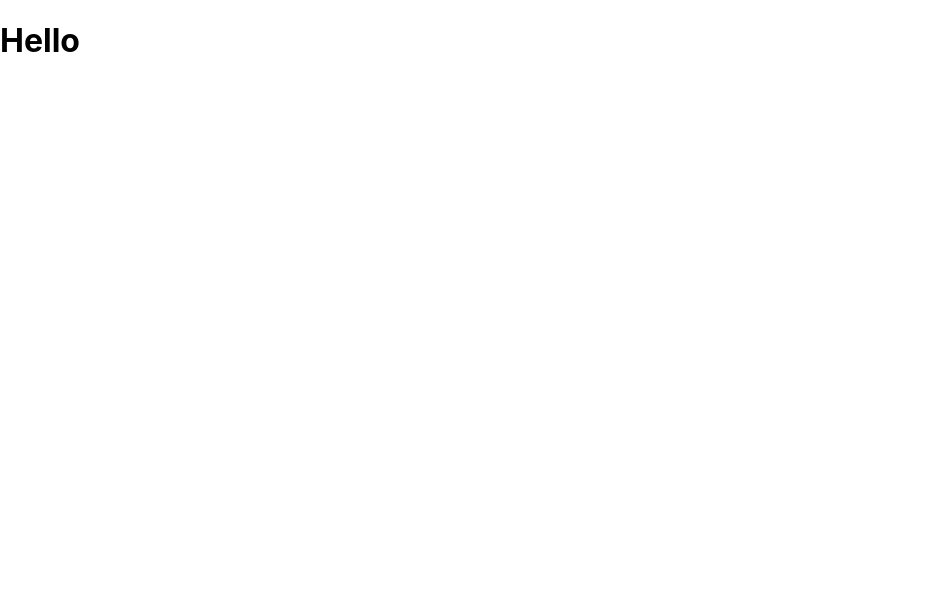
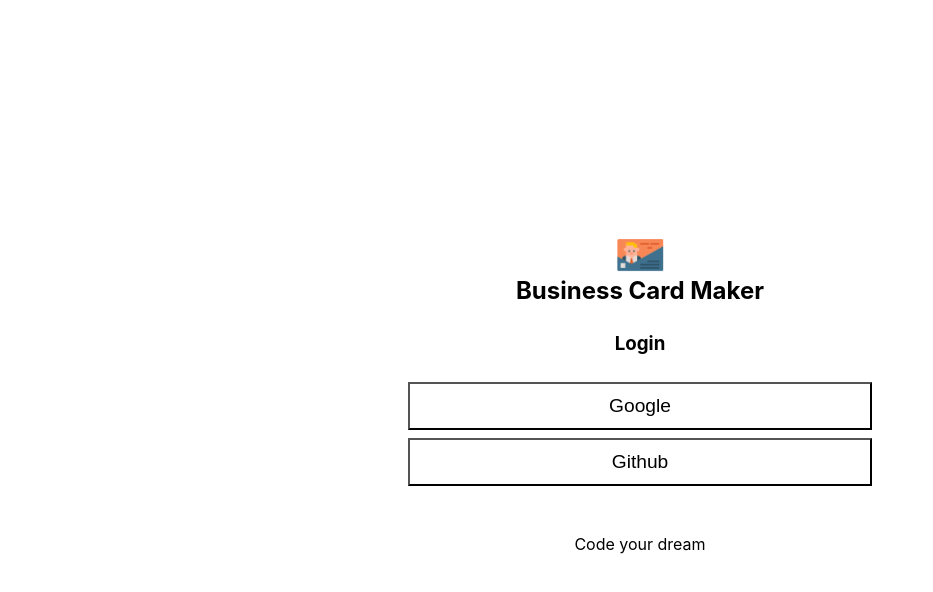
Before and after one commit to wangkobong/card-maker, a React (Create React App) app: page / in a window 1280 px wide. Shown: the top 592 px of the page, without its empty margins (0-933 px from the left). Built offline with nearby package versions, Linux system fonts and the light colour scheme; no server answers.

Commit message:
add login component

```diff
--- a/src/App.css
+++ /dev/null
@@ -1,38 +0,0 @@
-.App {
-  text-align: center;
-}
-
-.App-logo {
-  height: 40vmin;
-  pointer-events: none;
-}
-
-@media (prefers-reduced-motion: no-preference) {
-  .App-logo {
-    animation: App-logo-spin infinite 20s linear;
-  }
-}
-
-.App-header {
-  background-color: #282c34;
-  min-height: 100vh;
-  display: flex;
-  flex-direction: column;
-  align-items: center;
-  justify-content: center;
-  font-size: calc(10px + 2vmin);
-  color: white;
-}
-
-.App-link {
-  color: #61dafb;
-}
-
-@keyframes App-logo-spin {
-  from {
-    transform: rotate(0deg);
-  }
-  to {
-    transform: rotate(360deg);
-  }
-}
--- a/src/app.jsx
+++ b/src/app.jsx
@@ -1,9 +1,12 @@
 import React from 'react';
-import './app.css';
+import Login from './components/login/login';
+import styles from './app.module.css';
 
-function App() {
+function App( {authService} ) {
   return (
-    <h1>Hello</h1>
+    <div className={styles.app}>
+      <Login authService={authService}/>
+    </div>
   )
 }
 
--- /dev/null
+++ b/src/app.module.css
@@ -0,0 +1,14 @@
+@value makerGrey from '/src/common/colors.css';
+
+* {
+  box-sizing: border-box;
+}
+
+.app {
+  width: 100%;
+  height: 100vh;
+  display: flex;
+  justify-content: center;
+  align-items: center;
+  background-color: makerGrey;
+}
--- /dev/null
+++ b/src/components/footer/footer.jsx
@@ -0,0 +1,10 @@
+import React from 'react';
+import styles from './footer.module.css';
+
+const Footer = (props) => (
+    <footer className={styles.footer}>
+      <p className={styles.title}>Code your dream</p>
+    </footer>
+  );
+
+export default Footer;
--- /dev/null
+++ b/src/components/footer/footer.module.css
@@ -0,0 +1,11 @@
+@value makerWhite, makerGreen from '../../common/colors.css';
+
+.footer {
+  width: 100%;
+  background-color: makerGreen;
+  text-align: center;
+}
+
+.title {
+  color: makerWhite;
+}
--- /dev/null
+++ b/src/components/header/header.jsx
@@ -0,0 +1,12 @@
+import React from 'react';
+import styles from './header.module.css';
+
+const Header = ({ onLogout }) => (
+    <header className={styles.header}>
+      {onLogout && (<button className={styles.logout} onClick={onLogout}>Logout</button>)}
+      <img className={styles.logo} src="/images/logo.png" alt="logo"/>
+      <h1 className={styles.title}>Business Card Maker</h1>
+    </header>
+  );
+
+export default Header;
--- /dev/null
+++ b/src/components/header/header.module.css
@@ -0,0 +1,31 @@
+@value makerGreen, makerWhite, makerBlack from '../../common/colors.css';
+
+.header {
+  width: 100%;
+  text-align: center;
+  padding: 0.5em;
+  background-color: makerGreen;
+  position: relative;
+}
+
+.logo {
+  width: 3em;
+}
+
+.title {
+  margin: 0;
+  color: makerWhite;
+}
+
+.logout {
+  position: absolute;
+  right: 3em;
+  top: 1em;
+  padding: 0.8em;
+  border-radius: 20%;
+  background-color: makerBlack;
+  color: makerWhite;
+  outline: 0;
+  border: 0;
+  cursor: pointer;
+}
--- /dev/null
+++ b/src/components/login/login.jsx
@@ -0,0 +1,27 @@
+import React from 'react';
+import Footer from '../footer/footer';
+import Header from '../header/header';
+import styles from './login.module.css';
+
+const Login = ({ authService }) => {
+  const onLogin = event => {
+    authService
+      .login(event.currentTarget.textContent)
+      .then(console.log)
+  };
+  return (
+    <section className={styles.login}>
+      <Header />
+      <section>
+        <h1>Login</h1>
+        <ul className={styles.list}>
+          <li className={styles.item}><button className={styles.button} onClick={onLogin}>Google</button></li>
+          <li className={styles.item}><button className={styles.button} onClick={onLogin}>Github</button></li>
+        </ul>
+      </section>
+      <Footer />
+    </section>
+  );
+}
+
+export default Login;
--- /dev/null
+++ b/src/components/login/login.module.css
@@ -0,0 +1,36 @@
+@value makerGreen, makerLightPink, makerWhite from '../../common/colors.css';
+
+.login {
+  width: 30em;
+  text-align: center;
+  display: flex;
+  flex-direction: column;
+  justify-content: center;
+  background-color: makerWhite;
+}
+
+.list {
+  width: 100%;
+  display: flex;
+  flex-direction: column;
+  list-style: none;
+  padding: 0.5rem;
+}
+
+.item {
+  margin-bottom: 0.5rem;
+}
+
+.button {
+  width: 100%;
+  height: 2.5em;
+  font-size: 1.2rem;
+  background-color: transparent;
+  cursor: pointer;
+  border: 0.2rem solid makerGreen;
+  outline: 0;
+}
+
+.button:hover {
+  background-color: makerLightPink;
+}
--- a/src/index.js
+++ b/src/index.js
@@ -2,10 +2,13 @@
 import ReactDOM from 'react-dom';
 import './index.module.css';
 import App from './app';
+import AuthService from './service/auth_service';
+
+const authService = new AuthService();
 
 ReactDOM.render(
   <React.StrictMode>
-    <App />
+    <App authService={authService}/>
   </React.StrictMode>,
   document.getElementById('root')
 );
--- a/src/service/auth_service.js
+++ b/src/service/auth_service.js
@@ -1,9 +1,10 @@
 import firebase from 'firebase';
+import firebaseApp from './firebase';
 
 class AuthService {
   login(providerName){
     const authProvider = new firebase.auth[`${providerName}AuthProvider`]();
-    return firebase.auth().signInWithPopup(authProvider);
+    return firebaseApp.auth().signInWithPopup(authProvider);
   }
 }
 
--- a/src/service/firebase.js
+++ b/src/service/firebase.js
@@ -1,10 +1,15 @@
+  import firebase from 'firebase';
 
   const firebaseConfig = {
     apiKey: process.env.REACT_APP_FIREBASE_API_KEY,
     authDomain: process.env.REACT_APP_FIREBASE_AUTH_DOMAIN,
-    projectId: process.env.REACT_APP_FIREBASE_DB_URL,
-    messagingSenderId: process.env.REACT_APP_FIREBASE_PROJECT_ID,
+    databaseURL: process.env.REACT_APP_FIREBASE_DB_URL,
+    projectId: process.env.REACT_APP_FIREBASE_PROJECT_ID,
   };
 
+
+
   // Initialize Firebase
-  firebase.initializeApp(firebaseConfig);
+  const firebaseApp = firebase.initializeApp(firebaseConfig);
+
+  export default firebaseApp;
```
